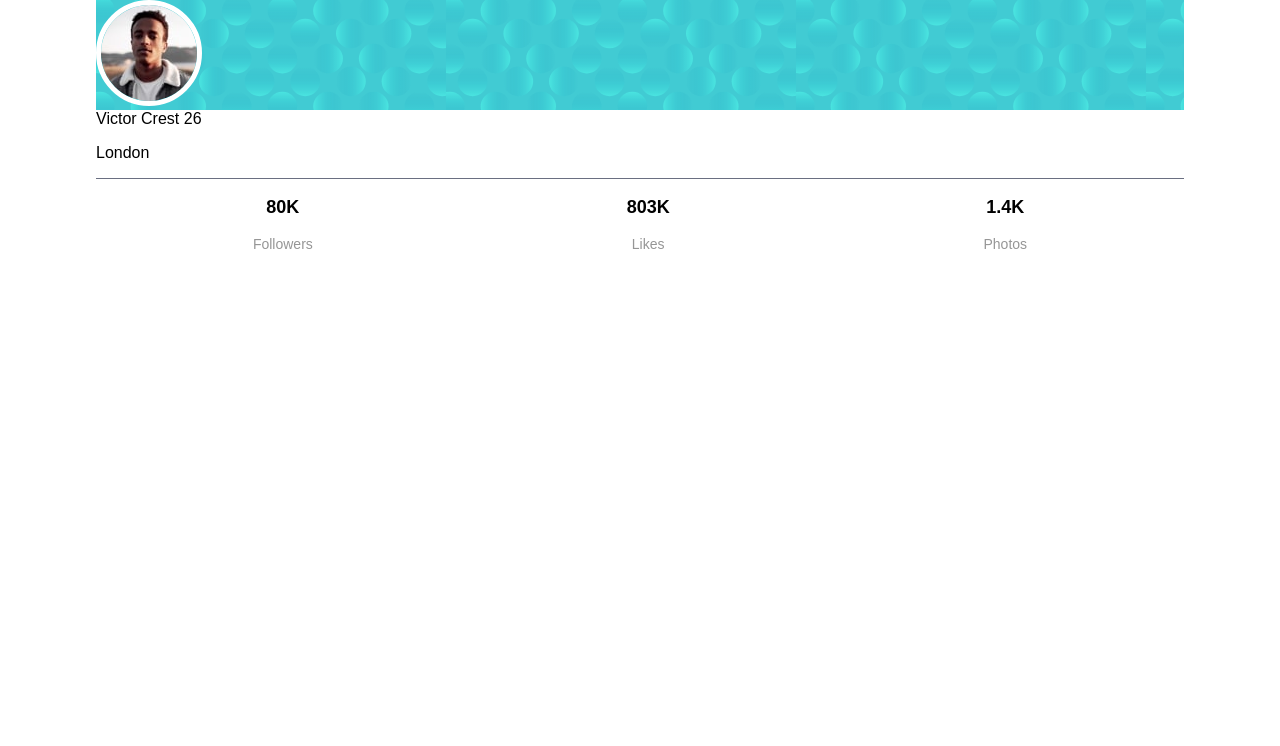
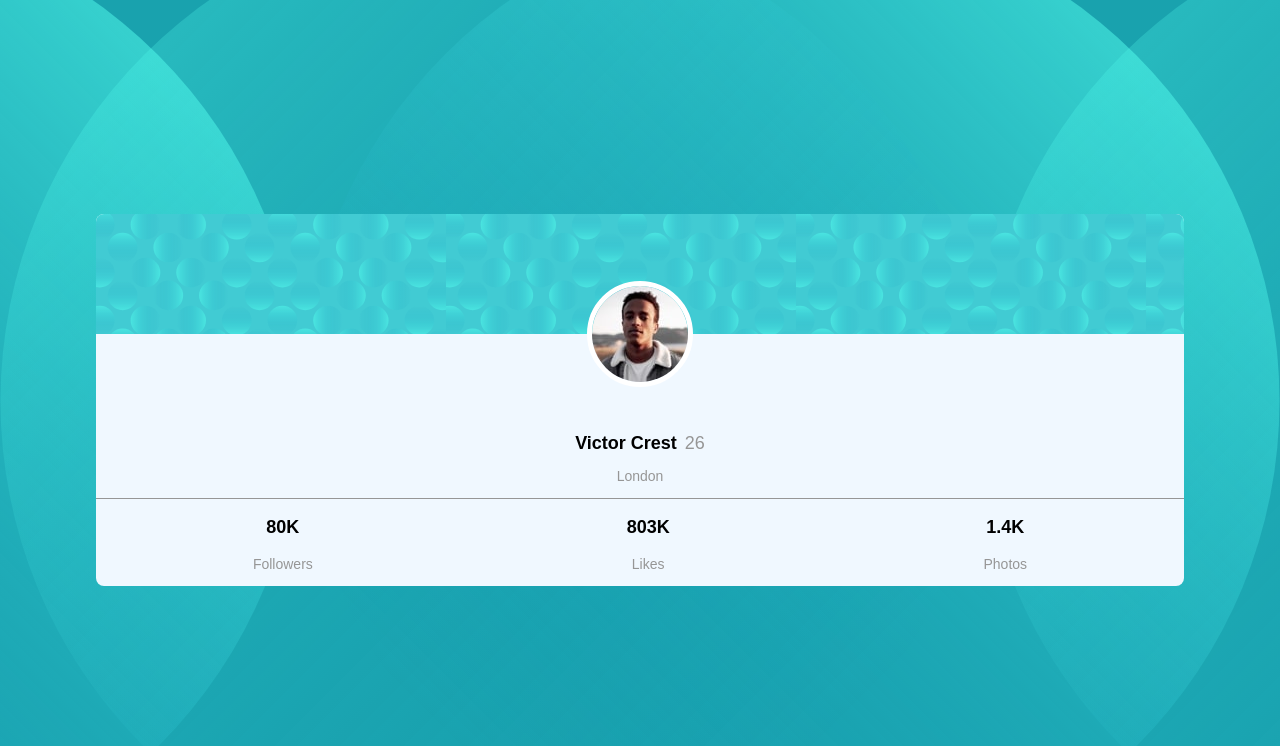
Before and after one commit to laime123/perfil, a plain HTML site: page index.html in a window 1280 px wide. Drawn offline with Linux system fonts and the light colour scheme.

Commit message:
pantalla

```diff
--- a/style/style.css
+++ b/style/style.css
@@ -15,24 +15,63 @@ body {
     font-family: "Quicksand", sans-serif;
     /* background: var(--Dark-cyan); */
 }
+body{
+    background: var(--Dark-cyan);
+    height: 100vh;
+    display: flex;
+    background-image: url(/images/bg-pattern-bottom.svg),url(/images/bg-pattern-top.svg);
+    background-position: left,right;
+    flex-direction: column;
+    justify-content: center;
+}
 
 .profile-card {
     border-radius: 8px;
     width: 85%;
     margin: 0 auto;
+    background-color: aliceblue;
+    overflow: hidden;
 }
 .profile-card-top {
     background-image: url("/images/bg-pattern-card.svg");
+    height: 120px;
+ position: relative;
+display: flex;
+justify-content: center;
 
 }
 .profile-card-top img {
     border-radius: 50%;
     border: 5px solid white;
+    position: absolute;
+    bottom: -53px;
+}
+.profile-card-bottom__datos-profile > div {
+    height: 120px;
+    display: flex;
+    align-items: flex-end;
+    justify-content: center;
+}
+.profile-card-bottom__datos-profile > div span:nth-child(1){
+    font-size: var(--Name-stats-Font-size);
+    font-weight: 700;
+    margin-right: 8px;
+
+}
+.profile-card-bottom__datos-profile > div span:nth-child(2){
+    font-size: var(--Name-stats-Font-size);
+    font-weight: 400;
+    color: var(--Dark-gray);
+}
+.profile-card-bottom__datos-profile  p{
+    text-align: center;
+    color: var(--Dark-gray);
+    font-size: 14px;
 }
 .profile-card-bottom__datos-seguidores{
     display: flex;
     justify-content: space-around;
-    border-top: 1px solid var(--Dark-grayish-blue);
+    border-top: 1px solid var(--Dark-gray);
 }
 .profile-card-bottom__datos-seguidores div p:nth-child(1){
     font-size: var(--Name-stats-Font-size);
```
Also changed, not shown: index.html (line endings or trailing spaces).
